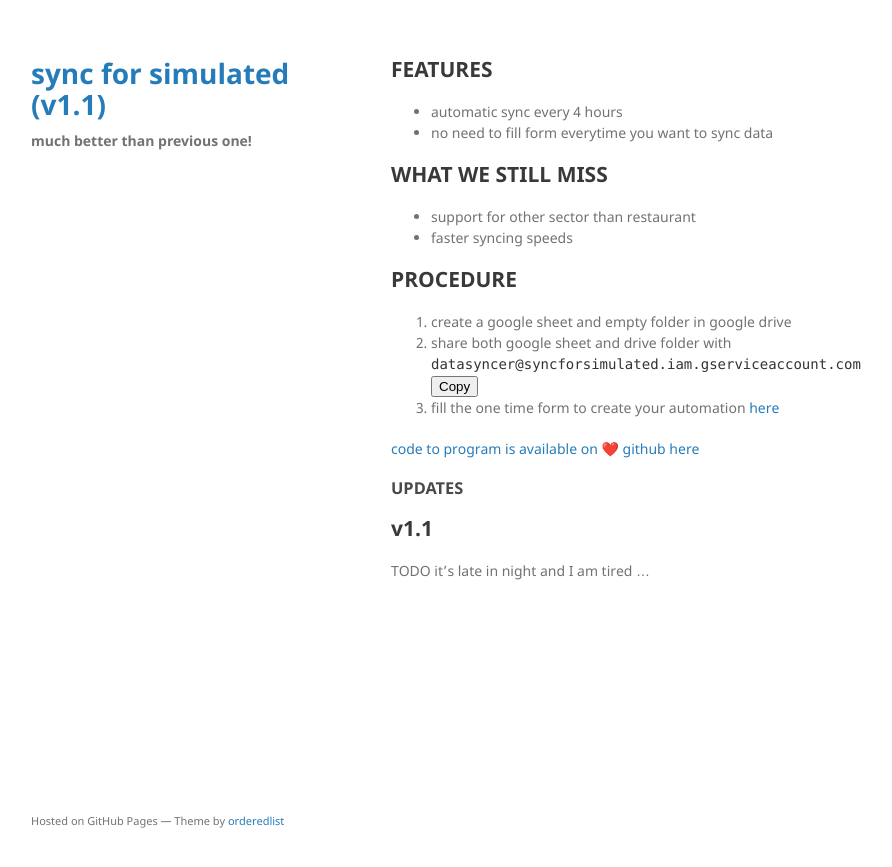
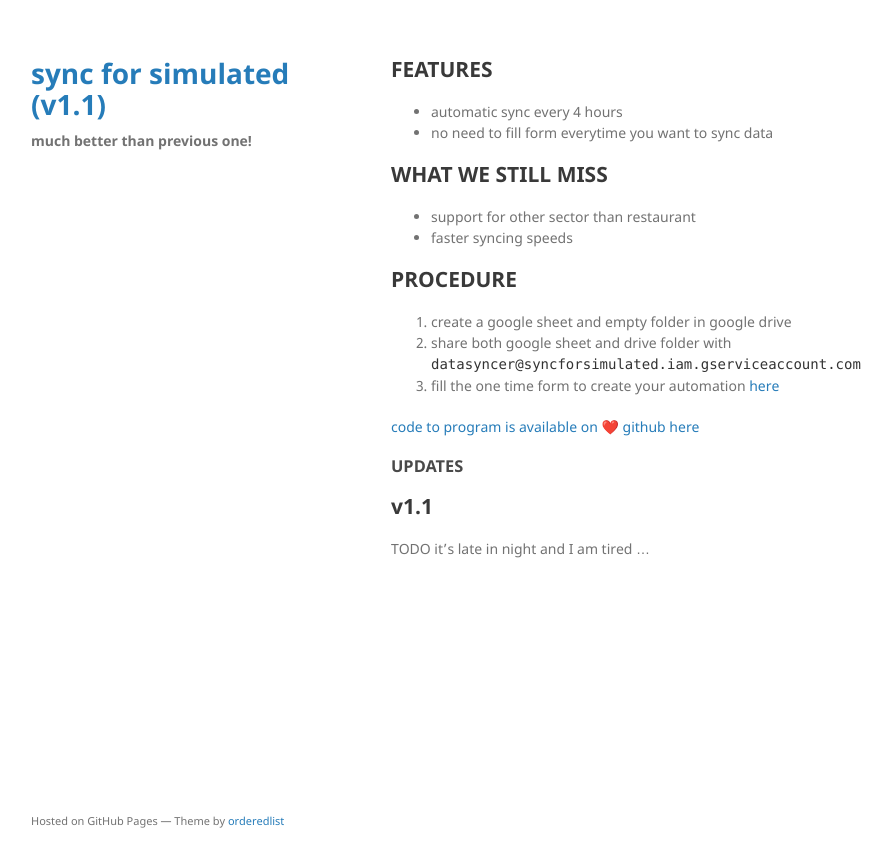
Before and after one commit to jayam04/jympatel.github.io, a Jekyll site: the page built from projects/syncforsimulated/v1.1.md, in a window 1280 px wide. Shown: the top 867 px of the page, without its empty margins (179-1071 px from the left). Built offline with Jekyll 4.4.1, drawn with Linux system fonts in a browser that asks for light colours; our own code applies the rules of GitHub Pages for plain Markdown files; the repository's description, which GitHub fills in, is left out.

Commit message:
removed button as it had text issues

```diff
--- a/projects/syncforsimulated/v1.1.md
+++ b/projects/syncforsimulated/v1.1.md
@@ -16,12 +16,12 @@
 ## PROCEDURE
 1. create a google sheet and empty folder in google drive
 2. share both google sheet and drive folder with `datasyncer@syncforsimulated.iam.gserviceaccount.com`
-<button onclick="copyText('datasyncer@syncforsimulated.iam.gserviceaccount.com')">Copy</button>
+<!-- <button onclick="copyText('datasyncer@syncforsimulated.iam.gserviceaccount.com')">Copy</button>
     <script>
         function copyText(str) {
             navigator.clipboard.writeText(str);
         }
-    </script>
+    </script> -->
 3. fill the one time form to create your automation [here](https://forms.gle/KEf8nvzBCYyni9ZV6)
 
 [code to program is available on ❤️ github here](https://github.com/JymPatel/syncforsimulated)
```
